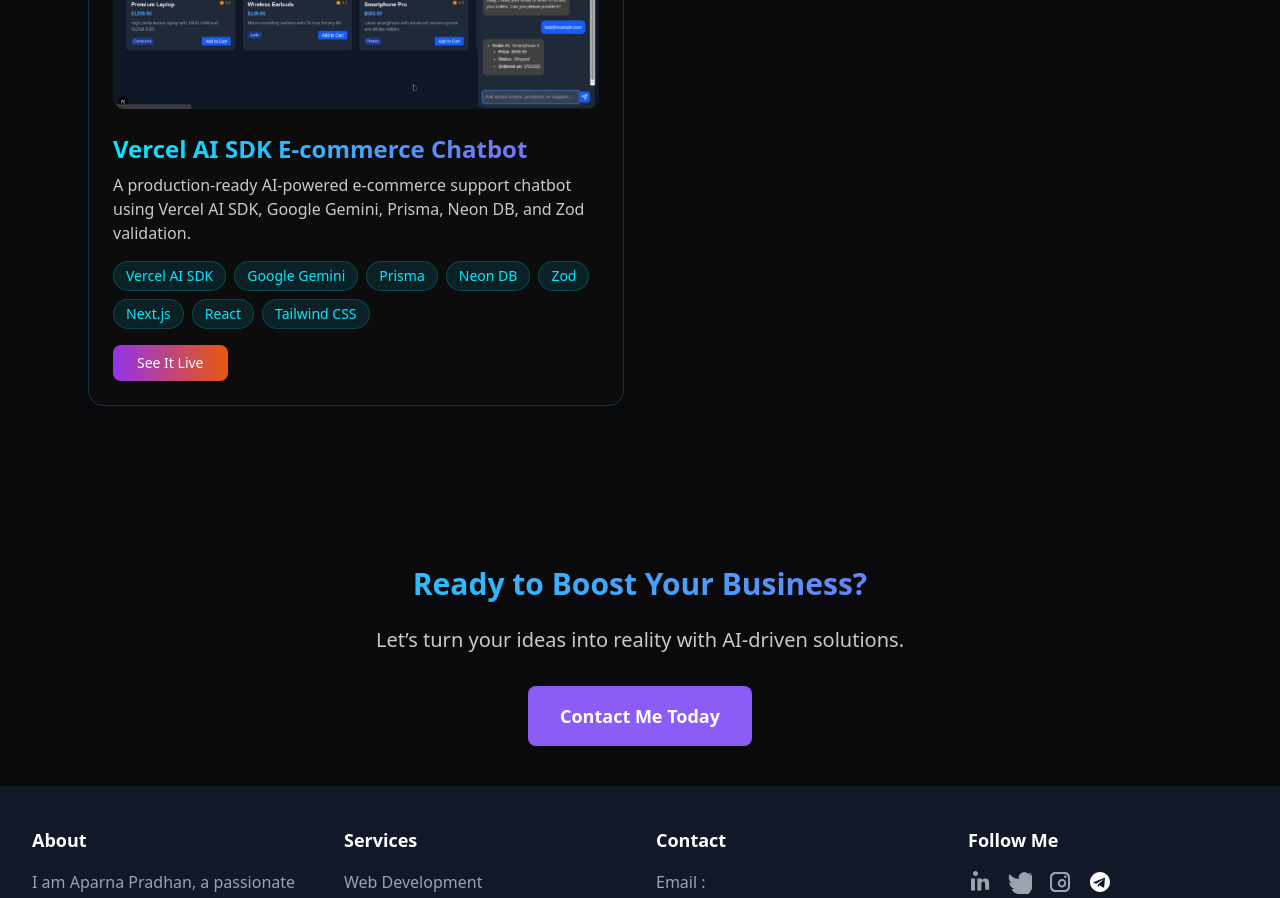
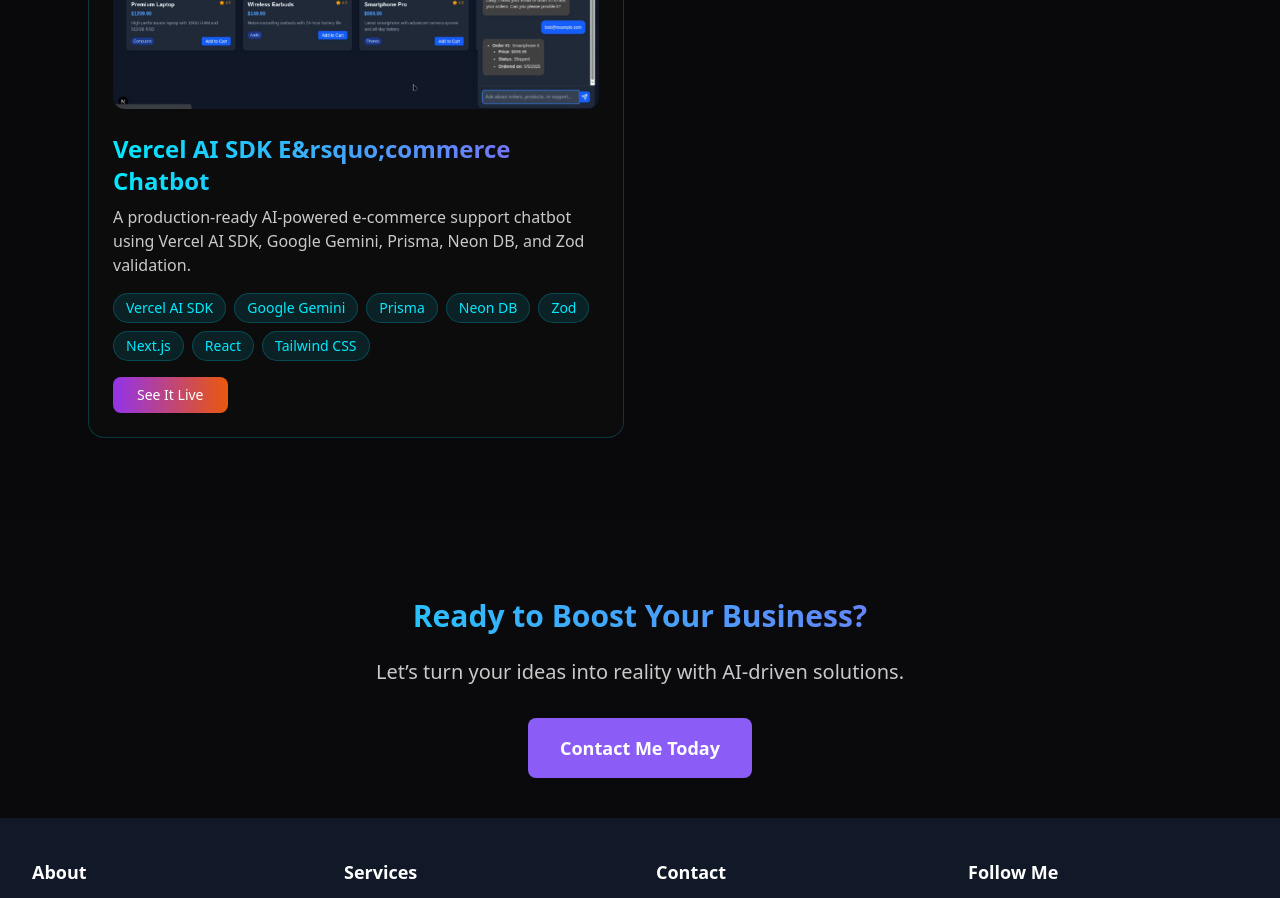
Before and after one commit to Aparnap2/portfolio, a Next.js app: page / in a window 1280 px wide. Shown: the part 2140-3038 px from the top of the page. Built offline with nearby package versions, Linux system fonts and the light colour scheme.

Commit message:
added vercel-ai-sdk project and updated background

```diff
--- a/src/app/projects.js
+++ b/src/app/projects.js
@@ -15,7 +15,7 @@
     longDescription: (
       <>
         <p>
-          A secure platform designed for executing Python code snippets within isolated Docker containers. This project leverages Hugging Face's powerful Large Language Models to understand and potentially generate code, while Fastify provides a robust and efficient backend API. Docker ensures a secure and reproducible execution environment for each script.
+          A secure platform designed for executing Python code snippets within isolated Docker containers. This project leverages Hugging Face&rsquo;s powerful Large Language Models to understand and potentially generate code, while Fastify provides a robust and efficient backend API. Docker ensures a secure and reproducible execution environment for each script.
         </p>
         <h3>Key Features:</h3>
         <ul>
@@ -99,7 +99,7 @@
   },
   {
     id: 3,
-    title: 'Vercel AI SDK E-commerce Chatbot',
+    title: 'Vercel AI SDK E&rsquo;commerce Chatbot',
     description: 'A production-ready AI-powered e-commerce support chatbot using Vercel AI SDK, Google Gemini, Prisma, Neon DB, and Zod validation.',
     imageUrl: vercelAiSdkImage,
     techStack: [
```
